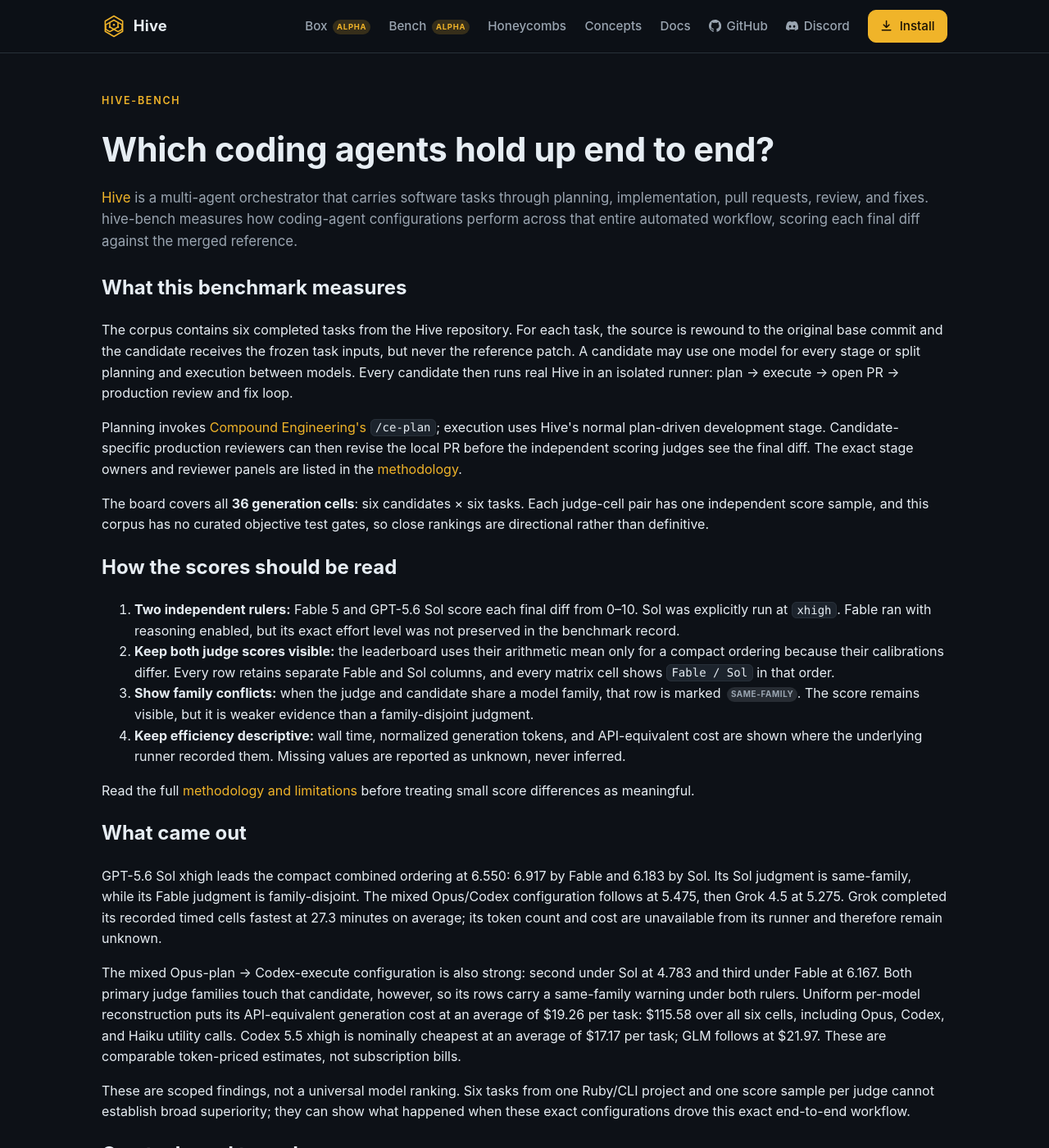
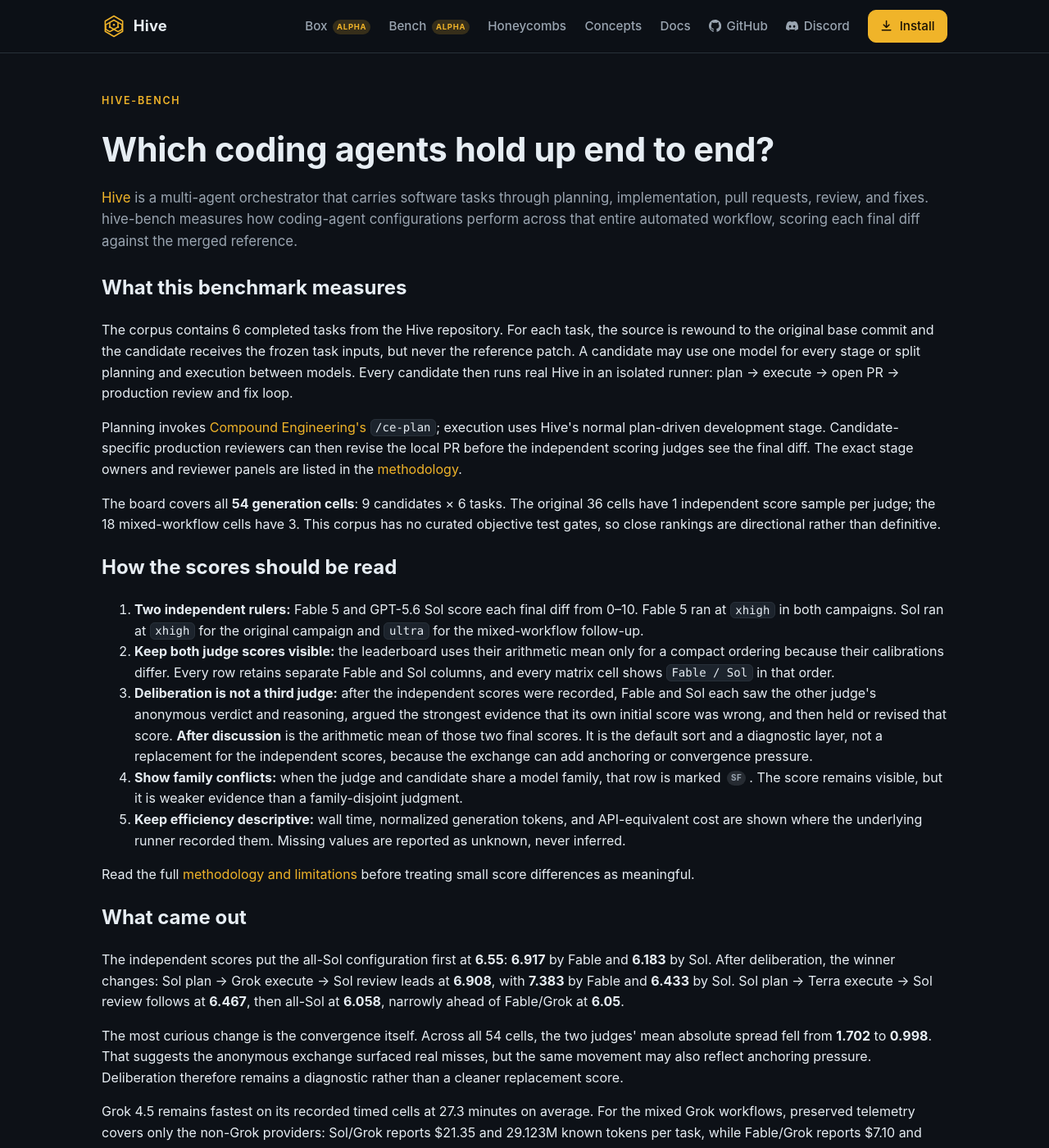
Before and after one commit to ivankuznetsov/hive-site, a Jekyll site: the page built from bench/index.md, in a window 1280 px wide and 1400 px high. Shown: the whole window at 82% size. Built offline with Jekyll 4.4.1, drawn with Linux system fonts in a browser that asks for light colours; some of the changed text lies outside the part shown.

Commit message:
feat(bench): clarify discussion-adjusted rankings

```diff
--- a/_includes/bench/about.html
+++ b/_includes/bench/about.html
@@ -1,7 +1,32 @@
 {% assign b = site.data.bench %}
-{% assign mixed_candidate = b.candidates | where: "id", "opus-plan->codex-exec-xhigh" | first %}
-{% assign codex_candidate = b.candidates | where: "id", "all-codex-xhigh" | first %}
-{% assign glm_candidate = b.candidates | where: "id", "all-glm-5.2" | first %}
+{% assign original_campaign = b.campaigns | where: "id", "v2-ce" | first %}
+{% assign followup_campaign = b.campaigns | where: "id", "v3-mixed-workflows-three-seed-20260713" | first %}
+{% assign fable_judge = b.primary_judges | where: "id", "fable-5" | first %}
+{% assign sol_judge = b.primary_judges | where: "id", "gpt-5.6-sol" | first %}
+{% assign all_sol_fable = fable_judge.rows | where: "id", "all-codex-5.6-sol-xhigh" | first %}
+{% assign all_sol_sol = sol_judge.rows | where: "id", "all-codex-5.6-sol-xhigh" | first %}
+{% assign sol_grok_fable = fable_judge.rows | where: "id", "sol-plan->grok-exec-sol-review" | first %}
+{% assign sol_grok_sol = sol_judge.rows | where: "id", "sol-plan->grok-exec-sol-review" | first %}
+{% assign sol_terra_fable = fable_judge.rows | where: "id", "sol-plan->terra-exec-sol-review" | first %}
+{% assign sol_terra_sol = sol_judge.rows | where: "id", "sol-plan->terra-exec-sol-review" | first %}
+{% assign all_sol_total = all_sol_fable.mean | plus: all_sol_sol.mean %}
+{% assign all_sol_independent = all_sol_total | divided_by: 2.0 | round: 3 %}
+{% assign sol_grok_total = sol_grok_fable.mean | plus: sol_grok_sol.mean %}
+{% assign sol_grok_independent = sol_grok_total | divided_by: 2.0 | round: 3 %}
+{% assign sol_terra_total = sol_terra_fable.mean | plus: sol_terra_sol.mean %}
+{% assign sol_terra_independent = sol_terra_total | divided_by: 2.0 | round: 3 %}
+{% assign all_sol_discussion = b.discussion_adjusted.candidates | where: "id", "all-codex-5.6-sol-xhigh" | first %}
+{% assign fable_grok_discussion = b.discussion_adjusted.candidates | where: "id", "fable-plan->grok-exec-sol-review" | first %}
+{% assign sol_grok_discussion = b.discussion_adjusted.candidates | where: "id", "sol-plan->grok-exec-sol-review" | first %}
+{% assign sol_terra_discussion = b.discussion_adjusted.candidates | where: "id", "sol-plan->terra-exec-sol-review" | first %}
+{% assign grok_candidate = b.candidates | where: "id", "all-grok-4.5" | first %}
+{% assign fable_grok_candidate = b.candidates | where: "id", "fable-plan->grok-exec-sol-review" | first %}
+{% assign sol_grok_candidate = b.candidates | where: "id", "sol-plan->grok-exec-sol-review" | first %}
+{% assign terra_candidate = b.candidates | where: "id", "sol-plan->terra-exec-sol-review" | first %}
+{% assign fable_grok_known_cost = fable_grok_candidate.known_cost_per_task_usd | round: 2 %}
+{% assign fable_grok_known_cost_one_decimal = fable_grok_candidate.known_cost_per_task_usd | round: 1 %}
+{% assign sol_grok_known_cost = sol_grok_candidate.known_cost_per_task_usd | round: 2 %}
+{% assign sol_grok_known_cost_one_decimal = sol_grok_candidate.known_cost_per_task_usd | round: 1 %}
 <section class="bench-intro">
   <div class="wrap">
     <p class="eyebrow">hive-bench</p>
@@ -16,7 +41,7 @@
 
     <h2>What this benchmark measures</h2>
     <p>
-      The corpus contains six completed tasks from the Hive repository. For
+      The corpus contains {{ b.coverage.tasks }} completed tasks from the Hive repository. For
       each task, the source is rewound to the original base commit and the
       candidate receives the frozen task inputs, but never the reference
       patch. A candidate may use one model for every stage or split planning
@@ -34,26 +59,40 @@
       <a href="{{ '/bench/methodology/#workflow-and-reviewer-configuration' | relative_url }}">methodology</a>.
     </p>
     <p>
-      The board covers all <strong>36 generation cells</strong>: six candidates
-      &times; six tasks. Each judge-cell pair has one independent score sample,
-      and this corpus has no curated objective test gates, so close rankings are
-      directional rather than definitive.
+      The board covers all <strong>{{ b.coverage.cells }} generation cells</strong>:
+      {{ b.coverage.candidates }} candidates &times; {{ b.coverage.tasks }} tasks.
+      The original {{ original_campaign.cells }} cells have
+      {{ original_campaign.judge_samples_per_cell }} independent score sample
+      per judge; the {{ followup_campaign.cells }} mixed-workflow cells have
+      {{ followup_campaign.judge_samples_per_cell }}. This corpus has no curated
+      objective test gates, so close rankings are directional rather than definitive.
     </p>
 
     <h2>How the scores should be read</h2>
     <ol class="bench-steps">
       <li><strong>Two independent rulers:</strong> Fable 5 and GPT-5.6 Sol
-        score each final diff from 0&ndash;10. Sol was explicitly run at
-        <code>xhigh</code>. Fable ran with reasoning enabled, but its exact
-        effort level was not preserved in the benchmark record.</li>
+        score each final diff from 0&ndash;10. Fable 5 ran at
+        <code>{{ fable_judge.reasoning_effort }}</code> in both campaigns. Sol ran
+        at <code>{{ original_campaign.sol_reasoning_effort }}</code> for the
+        original campaign and <code>{{ followup_campaign.sol_reasoning_effort }}</code>
+        for the mixed-workflow follow-up.</li>
       <li><strong>Keep both judge scores visible:</strong> the leaderboard uses
         their arithmetic mean only for a compact ordering because their
         calibrations differ. Every row retains separate Fable and Sol columns,
         and every matrix cell shows <code>Fable / Sol</code> in that order.</li>
+      <li><strong>Deliberation is not a third judge:</strong> after the
+        independent scores were recorded, Fable and Sol each saw the other
+        judge's anonymous verdict and reasoning, argued the strongest evidence
+        that its own initial score was wrong, and then held or revised that
+        score. <strong>After discussion</strong> is the arithmetic mean of those
+        two final scores. It is the default sort and a diagnostic layer, not a
+        replacement for the independent scores, because the exchange can add
+        anchoring or convergence pressure.</li>
       <li><strong>Show family conflicts:</strong> when the judge and candidate
         share a model family, that row is marked
-        <span class="bench-prelim">same-family</span>. The score remains
-        visible, but it is weaker evidence than a family-disjoint judgment.</li>
+        {% include bench/family-badge.html %}.
+        The score remains visible, but it is weaker evidence than a
+        family-disjoint judgment.</li>
       <li><strong>Keep efficiency descriptive:</strong> wall time, normalized
         generation tokens, and API-equivalent cost are shown where the underlying
         runner recorded them. Missing values are reported as unknown, never inferred.</li>
@@ -65,31 +104,53 @@
 
     <h2>What came out</h2>
     <p>
-      GPT-5.6 Sol xhigh leads the compact combined ordering at 6.550: 6.917 by
-      Fable and 6.183 by Sol. Its Sol judgment is same-family, while its Fable
-      judgment is family-disjoint. The mixed Opus/Codex configuration follows
-      at 5.475, then Grok 4.5 at 5.275. Grok completed its recorded timed cells
-      fastest at 27.3 minutes on average; its token count and cost are
-      unavailable from its runner and therefore remain unknown.
+      The independent scores put the all-Sol configuration first at
+      <strong>{{ all_sol_independent }}</strong>:
+      <strong>{{ all_sol_fable.mean }}</strong> by Fable and
+      <strong>{{ all_sol_sol.mean }}</strong> by Sol. After deliberation, the
+      winner changes: Sol plan &rarr; Grok execute &rarr; Sol review leads at
+      <strong>{{ sol_grok_discussion.combined.mean }}</strong>,
+      with <strong>{{ sol_grok_discussion.fable.mean }}</strong> by Fable and
+      <strong>{{ sol_grok_discussion.sol.mean }}</strong> by Sol. Sol plan
+      &rarr; Terra execute &rarr; Sol review follows at
+      <strong>{{ sol_terra_discussion.combined.mean }}</strong>, then all-Sol at
+      <strong>{{ all_sol_discussion.combined.mean }}</strong>, narrowly ahead of
+      Fable/Grok at <strong>{{ fable_grok_discussion.combined.mean }}</strong>.
     </p>
     <p>
-      The mixed Opus-plan &rarr; Codex-execute configuration is also strong:
-      second under Sol at 4.783 and third under Fable at 6.167. Both primary
-      judge families touch that candidate, however, so its rows carry a
-      same-family warning under both rulers. Uniform per-model reconstruction
-      puts its API-equivalent generation cost at an average of
-      ${{ mixed_candidate.cost_per_task_usd }} per task:
-      ${{ mixed_candidate.cost_total_usd | round: 2 }} over all six cells,
-      including Opus, Codex, and Haiku utility calls. Codex 5.5 xhigh is
-      nominally cheapest at an average of ${{ codex_candidate.cost_per_task_usd }}
-      per task; GLM follows at ${{ glm_candidate.cost_per_task_usd }}. These are
-      comparable token-priced estimates, not subscription bills.
+      The most curious change is the convergence itself. Across all
+      {{ b.discussion_adjusted.summary.cells }} cells, the two judges' mean
+      absolute spread fell from
+      <strong>{{ b.discussion_adjusted.summary.mean_spread_before }}</strong> to
+      <strong>{{ b.discussion_adjusted.summary.mean_spread_after }}</strong>.
+      That suggests the anonymous exchange surfaced real misses, but the same
+      movement may also reflect anchoring pressure. Deliberation therefore
+      remains a diagnostic rather than a cleaner replacement score.
     </p>
     <p>
-      These are scoped findings, not a universal model ranking. Six tasks from
-      one Ruby/CLI project and one score sample per judge cannot establish
-      broad superiority; they can show what happened when these exact
-      configurations drove this exact end-to-end workflow.
+      Grok 4.5 remains fastest on its recorded timed cells at
+      {{ grok_candidate.mean_minutes }} minutes on
+      average. For the mixed Grok workflows, preserved telemetry covers only
+      the non-Grok providers: Sol/Grok reports
+      ${{ sol_grok_known_cost }}{% if sol_grok_known_cost == sol_grok_known_cost_one_decimal %}0{% endif %} and
+      {{ sol_grok_candidate.normalized_mtokens_per_task }}M known tokens per
+      task, while Fable/Grok reports
+      ${{ fable_grok_known_cost }}{% if fable_grok_known_cost == fable_grok_known_cost_one_decimal %}0{% endif %} and
+      {{ fable_grok_candidate.normalized_mtokens_per_task }}M. Those are
+      lower-bound subtotals, not comparable complete workflow costs. Sol/Terra,
+      whose provider telemetry is available for {{ terra_candidate.cost_sample }}/{{ terra_candidate.total }}
+      cells, reports
+      ${{ terra_candidate.cost_per_task_usd }} per priced task.
+    </p>
+    <p>
+      These are scoped findings, not a universal model ranking.
+      {{ b.coverage.tasks }} tasks from
+      one Ruby/CLI project cannot establish broad superiority. The original
+      rows have {{ original_campaign.judge_samples_per_cell }} sample per judge,
+      the follow-up rows have {{ followup_campaign.judge_samples_per_cell }},
+      and the discussion layer is a single exchange; the results show what
+      happened when these exact configurations drove this exact end-to-end
+      workflow.
     </p>
 
     <h2>One task, end to end</h2>
--- /dev/null
+++ b/_includes/bench/family-badge.html
@@ -0,0 +1,2 @@
+<span class="bench-prelim bench-family-badge" tabindex="0"
+  data-bench-tooltip="Same-family judge: {% if include.judge %}{{ include.judge }} shares{% else %}this judge shares{% endif %} a model family with the candidate.">SF</span>
--- a/_includes/bench/leaderboard.html
+++ b/_includes/bench/leaderboard.html
@@ -14,10 +14,11 @@
     <p class="bench-meta">
       Ranked by the presentation-only mean of Fable and Sol. The two judge
       columns remain the primary evidence because their calibrations differ.
-      <span class="bench-prelim">same-family</span> means that judge shares a
-      model family with the candidate. Bold scores are the independent means
-      and remain the primary evidence; the table opens ordered by the paired
-      discussion-final mean. Efficiency averages use only recorded cells.
+      {% include bench/family-badge.html %}
+      means that judge shares a model family with the candidate. Bold scores
+      are the independent means and remain the primary evidence; the table
+      opens ordered by the paired discussion-final mean. Efficiency averages
+      use only recorded cells.
     </p>
     <div class="bench-sort-controls" data-bench-sort-controls>
       <label for="bench-summary-sort">Sort by</label>
@@ -73,11 +74,11 @@
             </th>
             <td data-label="Fable">
               <span class="bench-cell-value"><strong>{{ fable_row.mean }}</strong>
-              {% if fable_row.same_family %}<span class="bench-prelim">same-family</span>{% endif %}</span>
+              {% if fable_row.same_family %}{% include bench/family-badge.html judge="Fable" %}{% endif %}</span>
             </td>
             <td data-label="Sol">
               <span class="bench-cell-value"><strong>{{ sol_row.mean }}</strong>
-              {% if sol_row.same_family %}<span class="bench-prelim">same-family</span>{% endif %}</span>
+              {% if sol_row.same_family %}{% include bench/family-badge.html judge="Sol" %}{% endif %}</span>
             </td>
             <td data-label="Combined"><span class="bench-cell-value"><strong>{{ combined_mean }}</strong></span></td>
             <td data-label="After discussion" class="bench-discussion-cell">
@@ -94,14 +95,12 @@
             <td data-label="Cost / task">
               <span class="bench-cell-value">{% if candidate.cost_per_task_usd %}${{ candidate.cost_per_task_usd }}
                 <small>{{ candidate.cost_sample }}/{{ candidate.total }} priced</small>
-              {% elsif candidate.known_cost_per_task_usd %}{% assign rounded_known_cost = candidate.known_cost_per_task_usd | round: 2 %}{% assign one_decimal_known_cost = candidate.known_cost_per_task_usd | round: 1 %}${{ rounded_known_cost }}{% if rounded_known_cost == one_decimal_known_cost %}0{% endif %} known
-                <small>{{ candidate.known_cost_sample }}/{{ candidate.total }} known · partial</small>
+              {% elsif candidate.known_cost_per_task_usd %}{% assign rounded_known_cost = candidate.known_cost_per_task_usd | round: 2 %}{% assign one_decimal_known_cost = candidate.known_cost_per_task_usd | round: 1 %}${{ rounded_known_cost }}{% if rounded_known_cost == one_decimal_known_cost %}0{% endif %} known*
               {% else %}unknown{% endif %}</span>
             </td>
             <td data-label="Tokens / task">
-              <span class="bench-cell-value">{% if candidate.normalized_mtokens_per_task %}{{ candidate.normalized_mtokens_per_task }}M
-                <small>{{ candidate.token_sample }}/{{ candidate.total }} measured{% if candidate.token_scope %} · partial{% endif %}</small>
-                {% if candidate.token_scope %}<small>{{ candidate.token_scope }}</small>{% endif %}
+              <span class="bench-cell-value">{% if candidate.normalized_mtokens_per_task %}{{ candidate.normalized_mtokens_per_task }}M{% if candidate.token_scope %} known*{% else %}
+                <small>{{ candidate.token_sample }}/{{ candidate.total }} measured</small>{% endif %}
               {% else %}unknown{% endif %}</span>
             </td>
           </tr>
@@ -122,9 +121,10 @@
     <p class="bench-meta">
       Combined is <code>(Fable + Sol) / 2</code> and is used only to provide one
       compact ordering. Token totals include fresh input, output, cache reads,
-      and cache writes. Rows labeled as known-provider subtotals are partial,
-      not complete workflow totals; Grok usage is unavailable. See the
-      <a href="{{ '/bench/methodology/#time-tokens-and-cost' | relative_url }}">token
+      and cache writes. <strong>Known*</strong> values include only providers
+      with preserved telemetry. Grok usage and cost are unavailable, so those
+      values are lower-bound subtotals rather than complete workflow totals.
+      See the <a href="{{ '/bench/methodology/#time-tokens-and-cost' | relative_url }}">token
       accounting and pricing methodology</a> for the normalization rules,
       mixed-model attribution, and known telemetry gaps.
     </p>
--- a/assets/css/landing.scss
+++ b/assets/css/landing.scss
@@ -471,6 +471,8 @@
   text-transform: uppercase; padding: 0.12em 0.45em; border-radius: 999px; margin-left: 0.35em;
   background: color-mix(in srgb, var(--muted, #9aa5b1) 18%, transparent); color: var(--muted, #9aa5b1); vertical-align: middle;
 }
+.bench-family-badge { cursor: help; white-space: nowrap; }
+.bench-family-badge:focus-visible { outline: 2px solid var(--accent, #d97757); outline-offset: 2px; }
 .bench-foot { margin-top: 1rem; color: var(--muted, #9aa5b1); font-size: 0.85rem; }
 .bench-doc { padding-block: 1rem 3rem; background: var(--bg-alt); }
 .bench-doc .wrap { max-width: var(--wrap); }
```
Also changed, not shown: bench/methodology.md (+1 -2 lines), test/benchmark_data_test.rb (+83 -9 lines), _data/bench.json.
